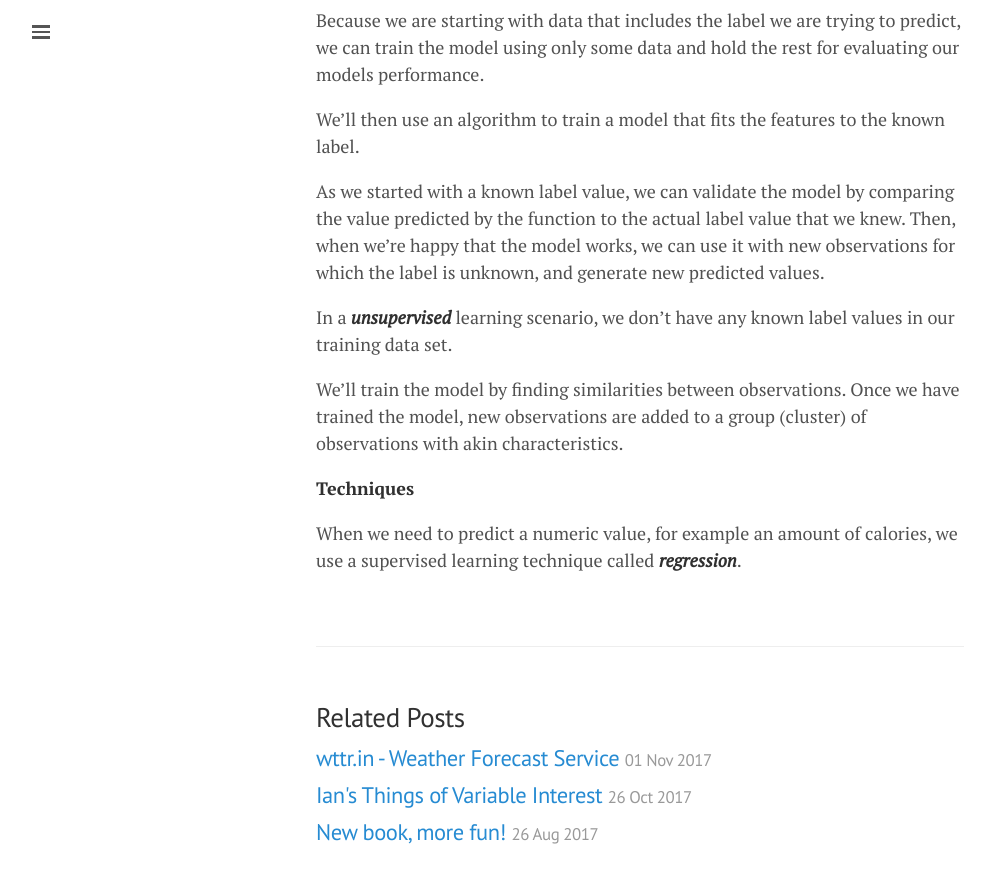
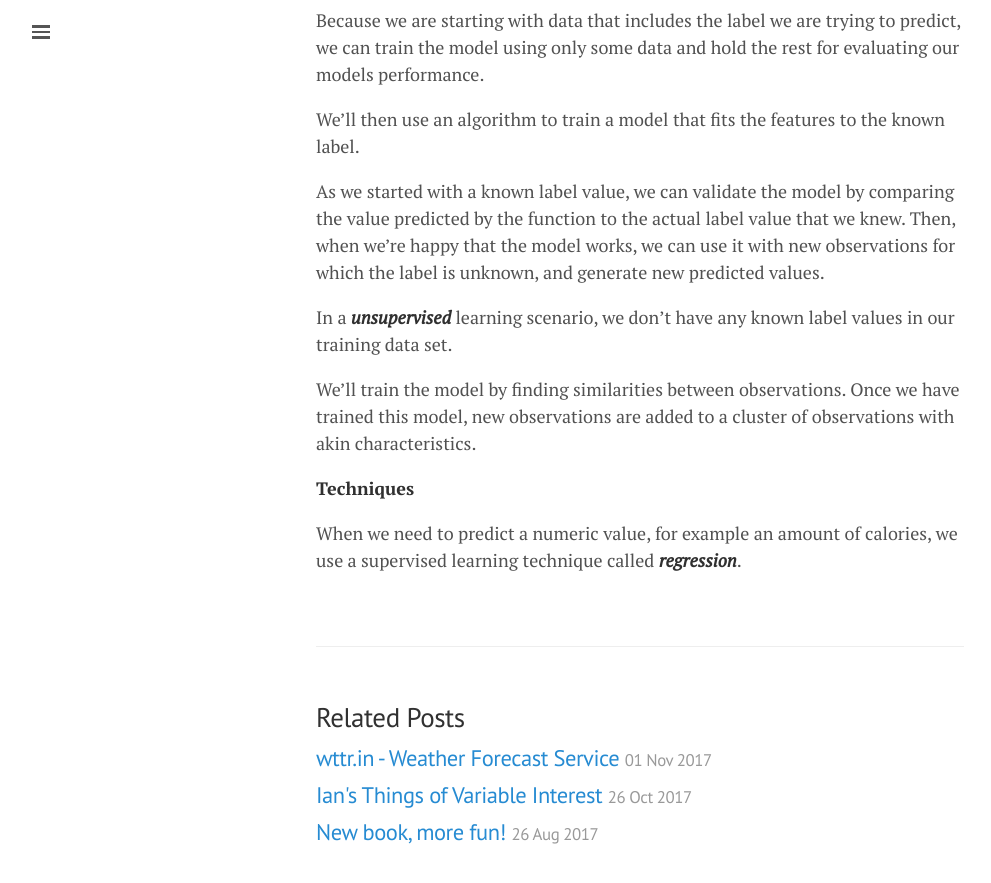
Before and after one commit to lgeurts/lgeurts.github.io, a Jekyll site: the page built from _posts/2018-06-29-introduction-to-artificial-intelligence.md, in a window 1280 px wide and 900 px high, scrolled down 1186 px. Shown: the top 883 px of the window, without its empty margins (0-991 px from the left). Built offline with Jekyll 4.4.1, drawn with Linux system fonts in a browser that asks for light colours; nearby versions of some CDN libraries; comment, search, counter and statistics services are not loaded.

Commit message:
Update 2018-06-29-introduction-to-artificial-intelligence.md

```diff
--- a/_posts/2018-06-29-introduction-to-artificial-intelligence.md
+++ b/_posts/2018-06-29-introduction-to-artificial-intelligence.md
@@ -29,7 +29,7 @@
 
 In a ***unsupervised*** learning scenario, we don't have any known label values in our training data set.
 
-We'll train the model by finding similarities between observations. Once we have trained the model, new observations are added to a group (cluster) of observations with akin characteristics.
+We'll train the model by finding similarities between observations. Once we have trained this model, new observations are added to a cluster of observations with akin characteristics.
 
 **Techniques**
 
```
